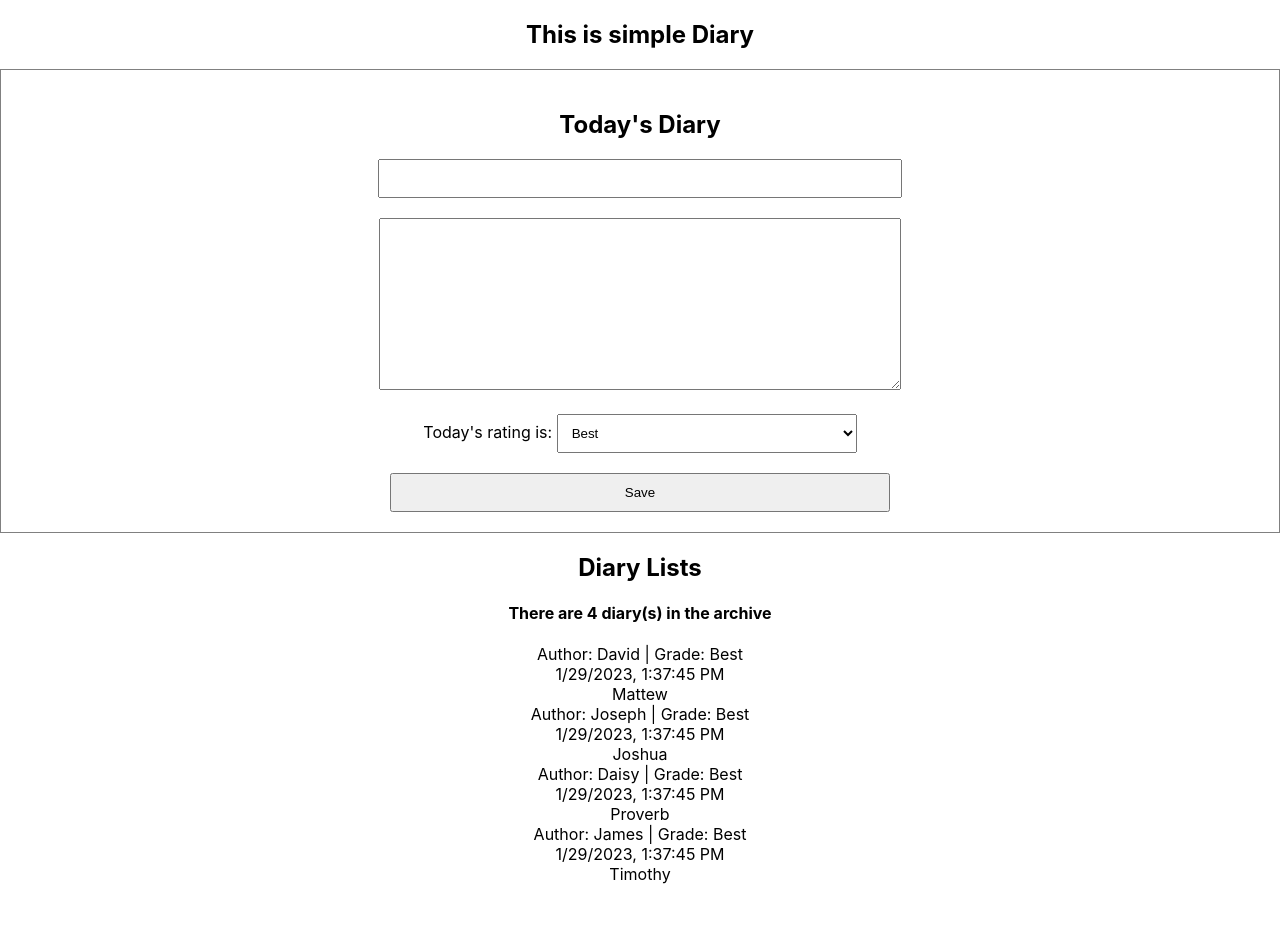
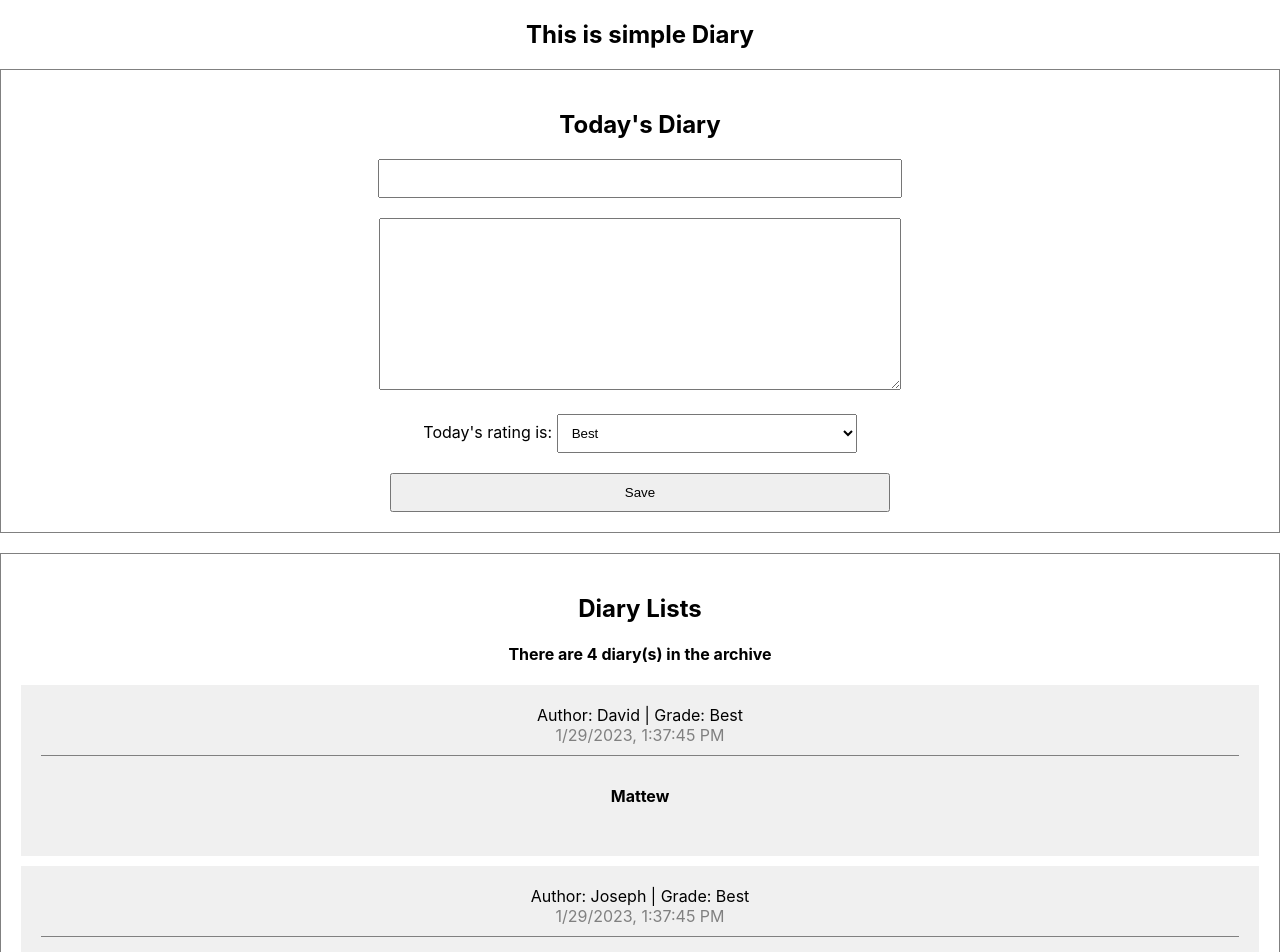
Before and after one commit to Na-David/simpleDiary, a React (Create React App) app: page / in a window 1280 px wide. Shown: the top 952 px of the page. Before the commit the page ends 884 px from the top, so only its background shows below. Built offline with nearby package versions, Linux system fonts and the light colour scheme.

Commit message:
added diary item css

```diff
--- a/src/App.css
+++ b/src/App.css
@@ -64,3 +64,39 @@
   padding: 10px;
   cursor: pointer;
 }
+
+/* List */
+
+.DiaryList {
+  border: 1px solid gray;
+  padding: 20px;
+  margin-top: 20px;
+}
+
+.DiaryList h2 {
+  text-align: center;
+}
+
+/* Item */
+
+.DiaryItem {
+  background-color: rgb(240,240,240);
+  margin-bottom: 10px;
+  padding: 20px;
+}
+
+.DiaryItem .info {
+  border-bottom: 1px solid gray;
+  padding-bottom: 10px;
+  margin-bottom: 10px;
+}
+
+.DiaryItem .date {
+  color: gray;
+}
+
+.DiaryItem .content {
+  font-weight: bold;
+  margin-bottom: 30px;
+  margin-top: 30px;
+}
--- a/src/DiaryItem.js
+++ b/src/DiaryItem.js
@@ -7,10 +7,11 @@
             <span className="date">
                 {new Date(created_date).toLocaleString()}
             </span>
-            <div className="content">
+        </div>
+        <div className="content">
                 {content}
             </div>
-        </div>
+
     </div>;
 
 }
--- a/src/DiaryList.js
+++ b/src/DiaryList.js
@@ -1,7 +1,7 @@
 import DiaryItem from "./DiaryItem";
 
 const DiaryList = ({diaryList}) => {
-    console.log(diaryList);
+    // console.log(diaryList);
     return (
         <div className="DiaryList">
             <h2>Diary Lists</h2>
```
